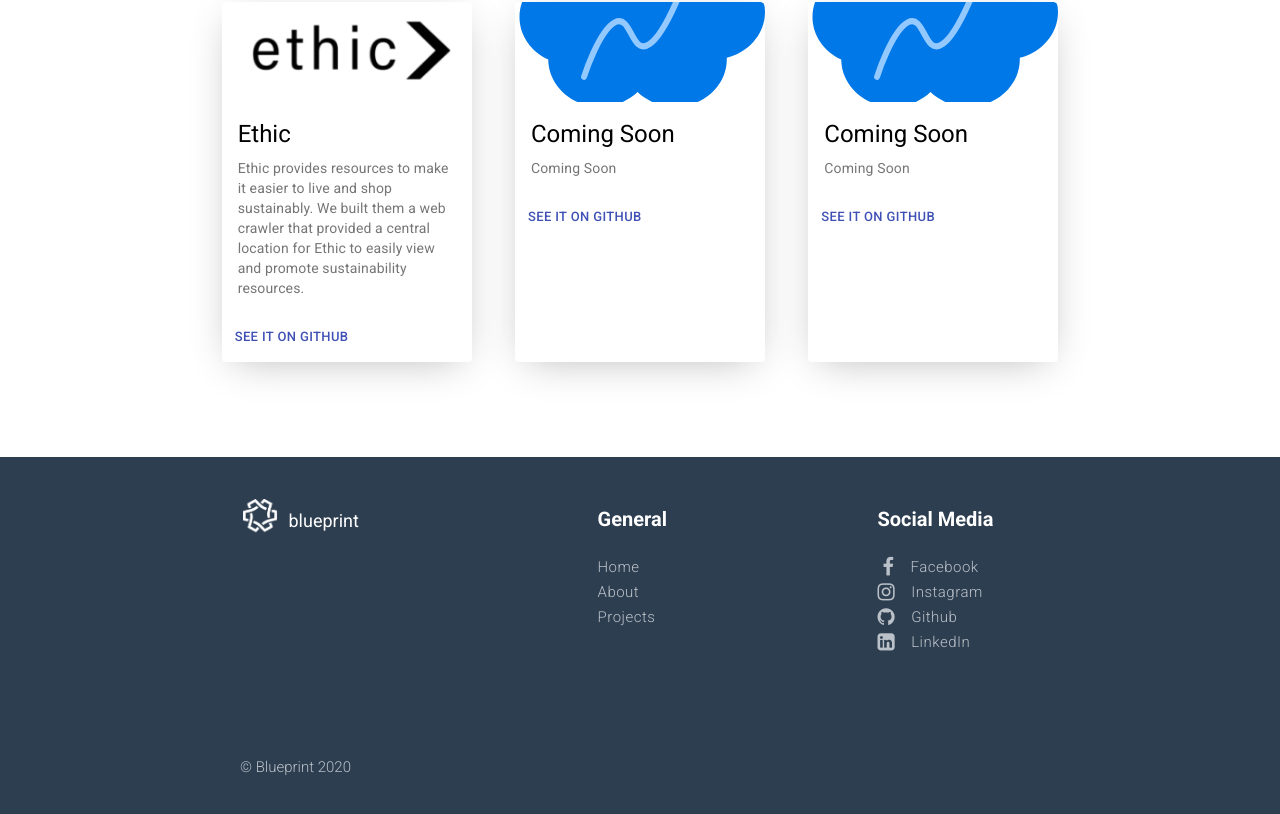
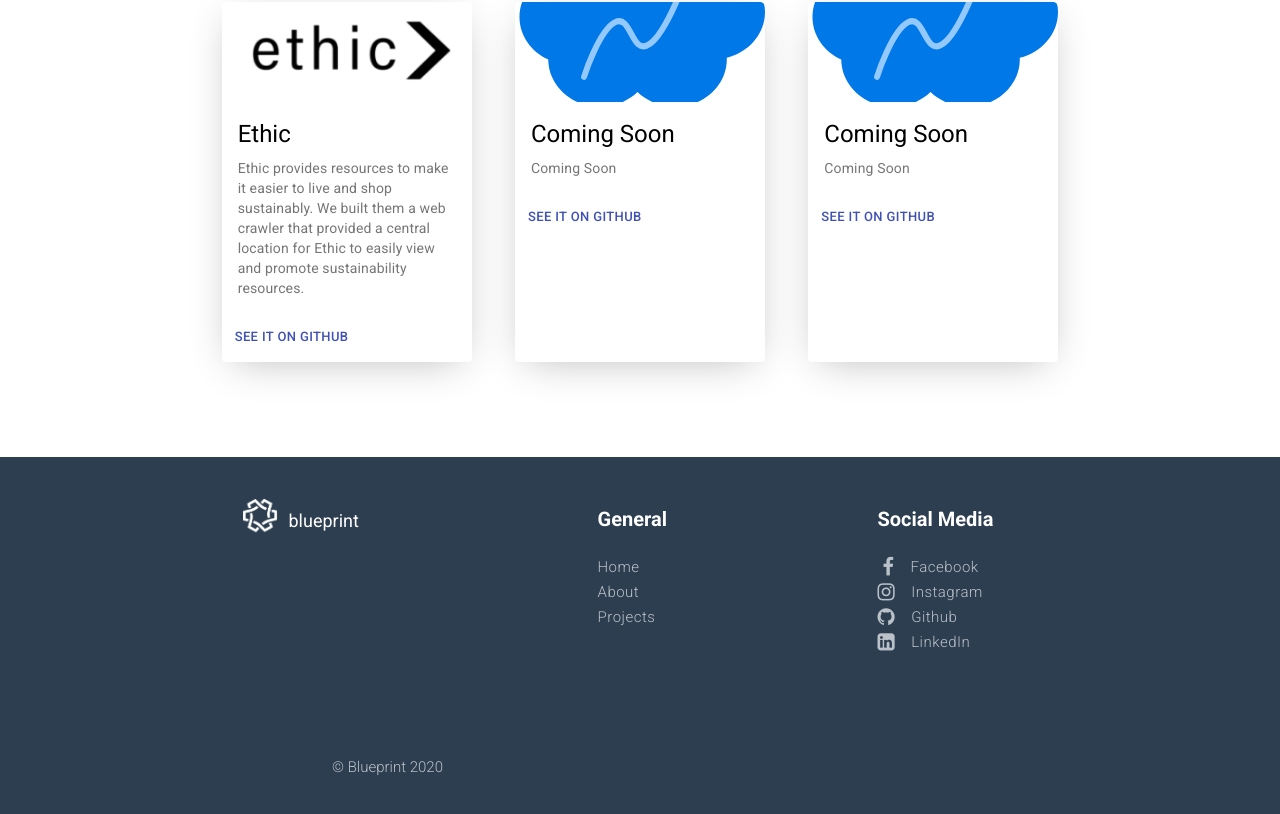
Before and after one commit to blueprintatuci/blueprintatuci.github.io, a React (Create React App) app: page / in a window 1280 px wide. Shown: the part 1331-2145 px from the top of the page. Built offline with nearby package versions, Linux system fonts and the light colour scheme.

Commit message:
Fixing alignment on footer Copyright line

```diff
--- a/src/components/Page/Footer.css
+++ b/src/components/Page/Footer.css
@@ -113,7 +113,7 @@ li i {
   background: #2D3E50;
   color: #BBC1C8;
   font-size: 0.9375rem;
-  margin-left: 6.25rem;
+  margin-left: 12rem;
   font-weight: lighter;
 }
 
```
